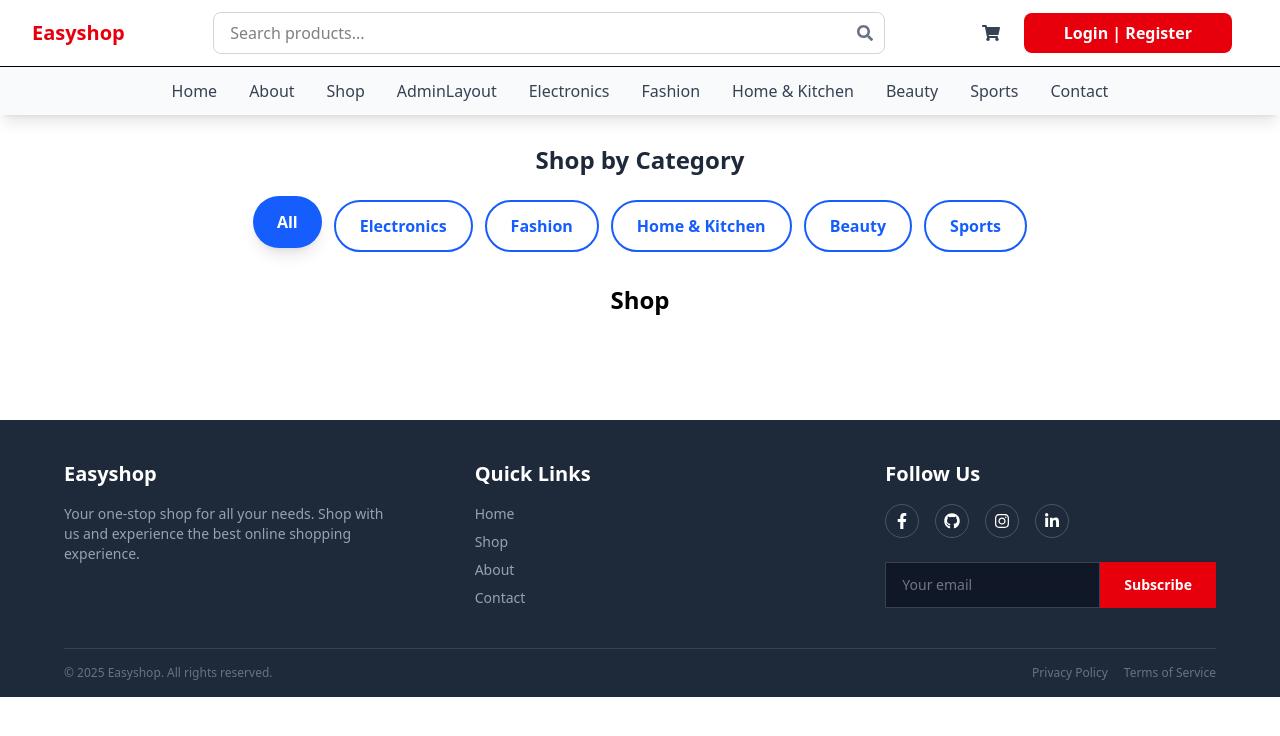
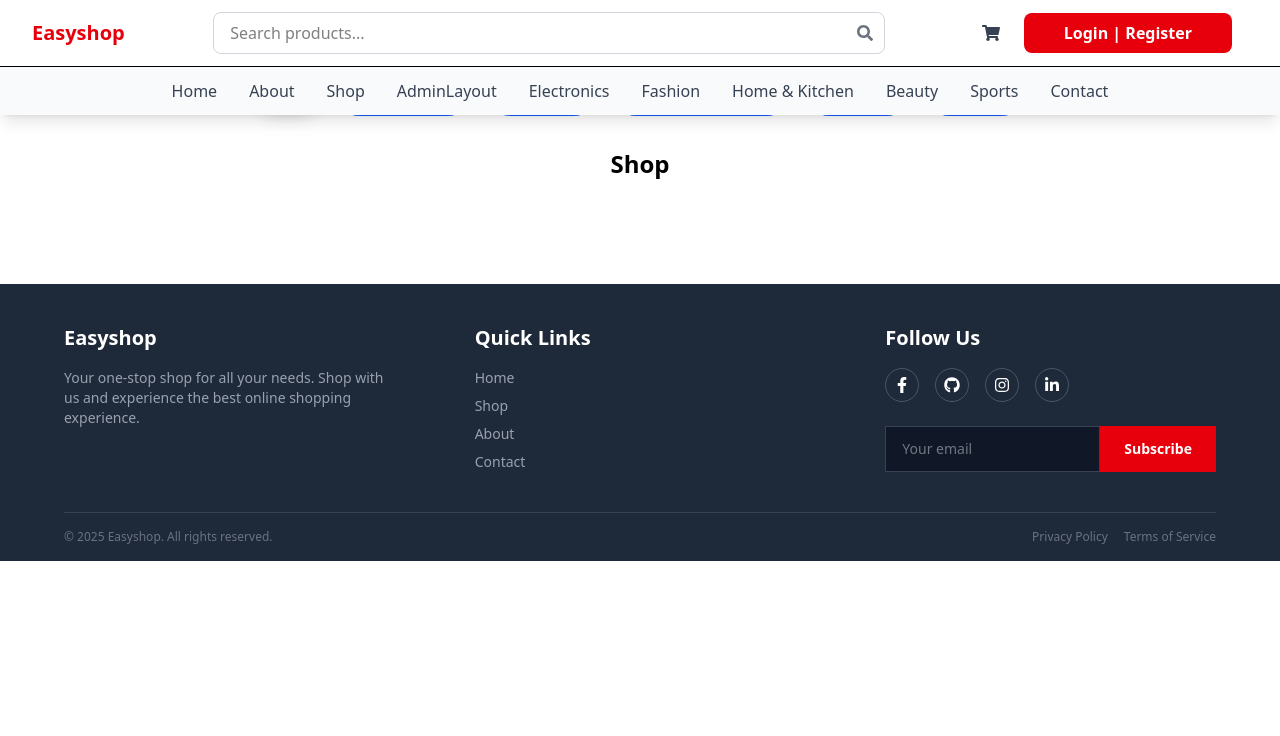
Before and after one commit to Muhammad-Munsif/e-commerce, a React (Vite) app: page /shop in a window 1280 px wide. Shown: the top 736 px of the page. Built offline with nearby package versions, Linux system fonts and the light colour scheme.

Commit message:
small changes now in a few components changes in style

```diff
--- a/src/Components/CategorySection.jsx
+++ b/src/Components/CategorySection.jsx
@@ -18,7 +18,7 @@ const CategorySection = () => {
     },
   ];
   return (
-    <div className="bg-white w-full max-w-7xl" >
+    <div className="bg-white ">
       <div className="container mx-auto mt-2 px-4 md:px-16 lg:px-24 grid grid-cols-1 sm:grid-cols-3 gap-6">
         {categories.map((category, index) => (
           <div
--- a/src/Components/ChangeAddress.jsx
+++ b/src/Components/ChangeAddress.jsx
@@ -21,10 +21,7 @@ const ChangeAddress = ({ setAddress, setIsModelOpen }) => {
         >
           Cancel
         </button>
-        <button
-          className="bg-red-500 rounded px-4 py-2"
-          onClick={onCloseModel}
-        >
+        <button className="bg-red-500 rounded px-4 py-2" onClick={onCloseModel}>
           Save Address
         </button>
       </div>
--- a/src/pages/Shop.jsx
+++ b/src/pages/Shop.jsx
@@ -23,7 +23,7 @@ const Shop = ({ category = "All" }) => {
   return (
     <>
       {/* Passing props to CategoryFilter */}
-      <div className="mx-auto pt-36 py-12 px-4 md:px-16 lg:px-24 ">
+      <div className="mx-auto pt-2 py-12 px-4 md:px-16 lg:px-24 ">
         <CategoryFilter
           selectedCategory={selectedCategory}
           onCategoryChange={handleCategoryChange}
```
